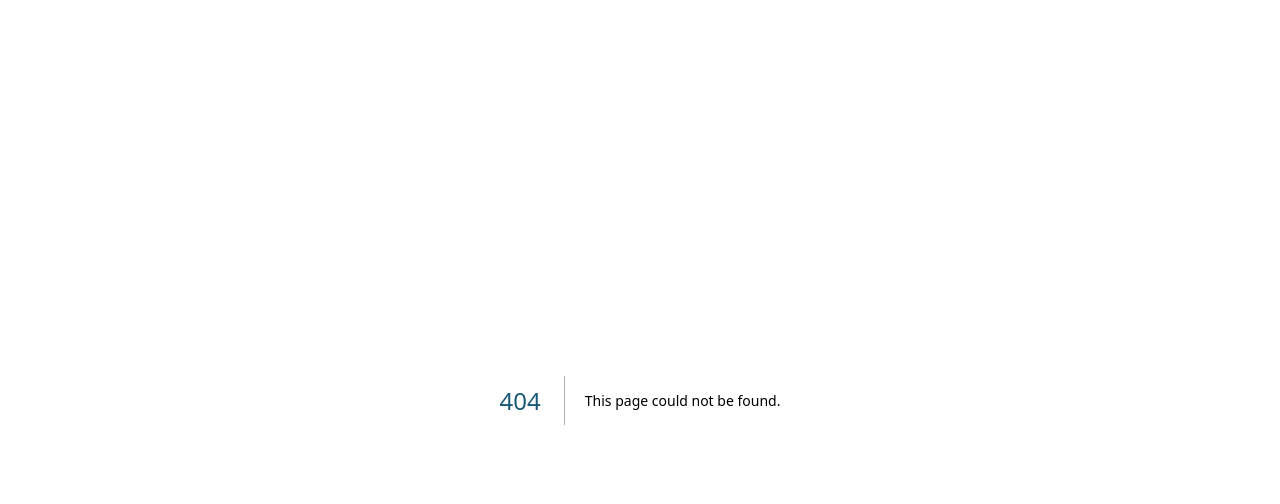
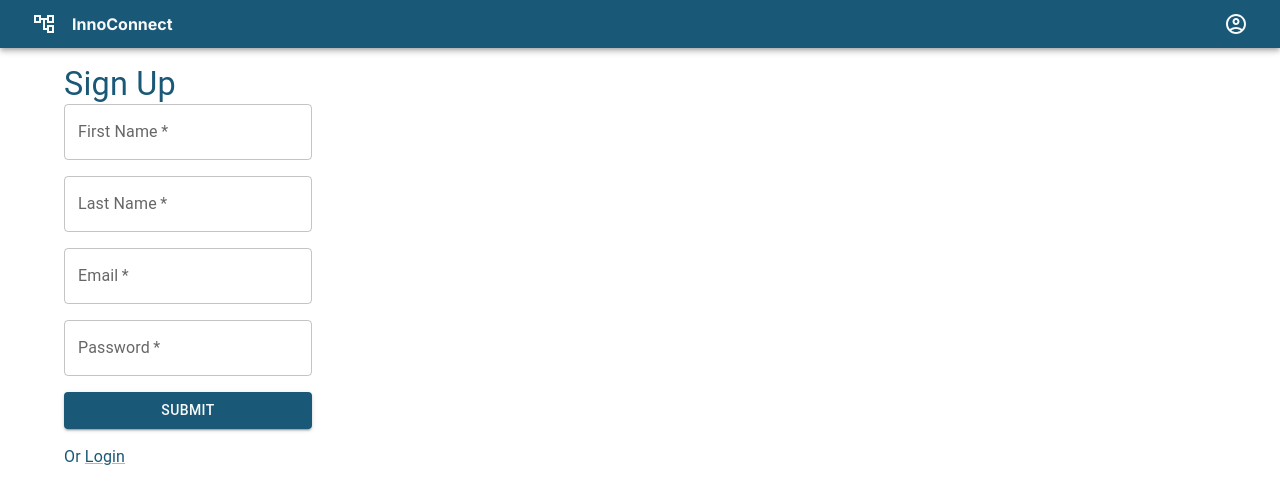
Before and after one commit to WiseNat/BS3206-musical-palm-tree, a Next.js app in the folder innoconnect-ui/: page /ui/signup in a window 1280 px wide. Before the commit this address had no page. Shown: the top 504 px of the page. Built offline with nearby package versions, Linux system fonts and the light colour scheme.

Commit message:
feat: adding db connection & signup

```diff
--- a/innoconnect-ui/package.json
+++ b/innoconnect-ui/package.json
@@ -14,6 +14,9 @@
     "@mui/icons-material": "^5.15.15",
     "@mui/material": "^5.15.15",
     "@mui/material-nextjs": "^5.15.11",
+    "axios": "^1.6.8",
+    "bcryptjs": "^2.4.3",
+    "mongoose": "^8.3.2",
     "next": "14.1.4",
     "react": "^18",
     "react-dom": "^18"
--- /dev/null
+++ b/innoconnect-ui/src/app/api/users/signup/route.js
@@ -0,0 +1,40 @@
+import User from "@/app/models/user";
+import { connect } from "@/app/config/databaseConnection";
+import { NextRequest, NextResponse } from "next/server";
+import bcryptjs from "bcryptjs";
+
+connect();
+
+export async function POST(request) {
+  try {
+    const resBody = await request.json();
+    const { firstname, lastname, email, username, password } = resBody;
+
+    const user = await User.findOne({ email });
+
+    if (user) {
+      return NextResponse({ error: "User already exists!", status: 400 });
+    }
+
+    const generatedSalt = await bcryptjs.genSalt(10);
+    const protectedPassword = await bcryptjs.hash(password, generatedSalt);
+
+    const receivedUser = new User({
+      firstname,
+      lastname,
+      email,
+      username,
+      password: protectedPassword,
+    });
+
+    const createdUser = await receivedUser.save();
+
+    return NextResponse.json({
+      message: "User Created!",
+      success: true,
+      createdUser,
+    });
+  } catch (e) {
+    return NextResponse.json({ error: e.message }, { status: 500 });
+  }
+}
--- a/innoconnect-ui/src/app/components/Form.js
+++ b/innoconnect-ui/src/app/components/Form.js
@@ -1,15 +1,15 @@
 "use client";
 import Typography from "@mui/material/Typography";
 
-const Form = ({ className, children, title }) => {
+const Form = ({ className, children, title, action, submitAction }) => {
   return (
     <div className={className}>
       <Typography variant="h4" className="mb-4">
         {title}
       </Typography>
-      <div className="flex flex-col space-y-4">
-        {children}
-      </div>
+      <form action={action} method="POST" onSubmit={submitAction}>
+        <div className="flex flex-col space-y-4">{children}</div>
+      </form>
     </div>
   );
 };
--- /dev/null
+++ b/innoconnect-ui/src/app/config/databaseConnection.js
@@ -0,0 +1,20 @@
+import mongoose from "mongoose";
+
+export async function connect() {
+  try {
+    mongoose.connect(process.env.DB_CONNECTION_URL);
+    const connection = mongoose.connection;
+
+    connection.on("connected"),
+      () => {
+        console.log("DB Connected!");
+      };
+
+    connection.on("error", (err) => {
+      console.log("DB connection error" + err);
+      process.exit();
+    });
+  } catch (error) {
+    console.log(error);
+  }
+}
--- /dev/null
+++ b/innoconnect-ui/src/app/models/user.js
@@ -0,0 +1,24 @@
+import mongoose from "mongoose";
+
+const userSchema = new mongoose.Schema({
+  firstname: {
+    type: String,
+    required: true,
+  },
+  lastname: {
+    type: String,
+    required: true,
+  },
+  email: {
+    type: String,
+    required: true,
+  },
+  password: {
+    type: String,
+    required: true,
+  },
+});
+
+const User = mongoose.models.users || mongoose.model("users", userSchema);
+
+export default User;
--- a/innoconnect-ui/src/app/ui/login/page.js
+++ b/innoconnect-ui/src/app/ui/login/page.js
@@ -1,8 +1,23 @@
+import Form from "@/app/components/Form";
+import { Button, Link, TextField, Typography } from "@mui/material";
+import Navbar from "@/app/components/Navbar";
+
 export default function Login() {
   return (
-    <main className="flex min-h-screen flex-col items-center justify-between p-24">
+    <main>
+      <Navbar />
       <div className="z-10 max-w-5xl w-full items-center justify-between font-mono text-sm lg:flex">
-        <h1>Login</h1>
+        <Form title="Login" className="mx-16 my-4">
+          <TextField id="email" label="Email" type="email" required />
+          <TextField id="password" label="Password" type="password" required />
+          <Button variant="contained" type="submit">
+            Submit
+          </Button>
+
+          <Typography>
+            Or <Link href="/ui/signup">Sign Up</Link>
+          </Typography>
+        </Form>
       </div>
     </main>
   );
--- /dev/null
+++ b/innoconnect-ui/src/app/ui/signup/page.js
@@ -0,0 +1,68 @@
+"use client";
+import Form from "@/app/components/Form";
+import Navbar from "@/app/components/Navbar";
+import { Button, Link, TextField, Typography } from "@mui/material";
+import axios from "axios";
+import { useState } from "react";
+
+export default function SignUp() {
+  const [user, setUser] = useState({
+    firstname: "",
+    lastname: "",
+    email: "",
+    password: "",
+  });
+
+  const createSignup = async () => {
+    try {
+      const res = await axios.post("/api/users/signup", user);
+    } catch (e) {
+      console.log("User registration failed!", e.message);
+    }
+  };
+  return (
+    <main>
+      <Navbar />
+      <div className="z-10 max-w-5xl w-full items-center justify-between font-mono text-sm lg:flex">
+        <Form
+          title="Sign Up"
+          submitAction={createSignup}
+          className="mx-16 my-4"
+        >
+          <TextField
+            id="firstname"
+            label="First Name"
+            onChange={(e) => setUser({ ...user, firstname: e.target.value })}
+            required
+          />
+          <TextField
+            id="lastname"
+            label="Last Name"
+            onChange={(e) => setUser({ ...user, lastname: e.target.value })}
+            required
+          />
+          <TextField
+            id="email"
+            label="Email"
+            onChange={(e) => setUser({ ...user, email: e.target.value })}
+            required
+          />
+          <TextField
+            id="password"
+            label="Password"
+            type="password"
+            onChange={(e) => setUser({ ...user, password: e.target.value })}
+            required
+          />
+          <Button variant="contained" type="submit">
+            Submit
+          </Button>
+
+          <Typography>
+            Or <Link href="/ui/login">Login</Link>
+          </Typography>
+        </Form>
+      </div>
+    </main>
+  );
+}
```
